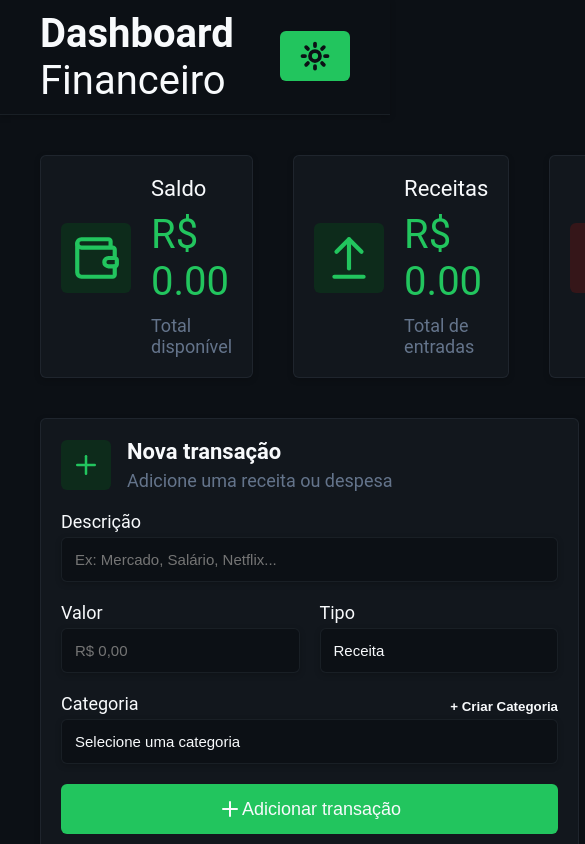
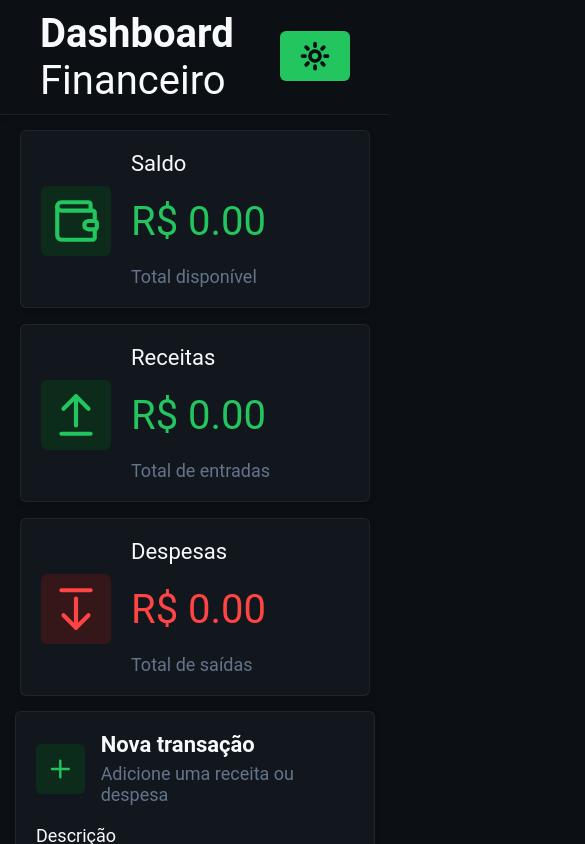
Before and after one commit to HenriqueCunha02/finance_dashboard, a React (Vite) app: page / in a window 390 px wide. Shown: the top 844 px of the page, 585 px wide, since content can reach past the window. Built offline with nearby package versions, Linux system fonts and the light colour scheme.

Commit message:
style: improve UI feedback and responsiveness

```diff
--- a/src/components/CategoryModal/index.tsx
+++ b/src/components/CategoryModal/index.tsx
@@ -2,6 +2,7 @@ import { useState } from 'react';
 import styles from './styles.module.css';
 import { useFinanceContext } from '../../contexts/useFinanceContext';
 import { FinanceActionTypes } from '../../contexts/financeActions';
+import toast from 'react-hot-toast';
 
 type CategoryModalProps = {
   onClose: () => void;
@@ -12,20 +13,25 @@ export function CategoryModal({ onClose }: CategoryModalProps) {
 
   const [category, setCategory] = useState('');
 
-  function handleCreateCategory(category: string) {
+  function handleCreateCategory(category: string): boolean {
     const newCategory = category.trim();
 
     if (newCategory === '') {
-      return alert('Categoria vazia...');
+      toast.error('Categoria vazia...');
+      return false;
     }
 
     if (state.categories.includes(newCategory)) {
-      return alert('Essa categoria já existe.');
+      toast.error('Essa categoria já existe.');
+      return false;
     }
     dispatch({
       type: FinanceActionTypes.CREATE_CATEGORY,
       payload: newCategory,
     });
+
+    toast.success('Categoria criada com sucesso');
+    return true;
   }
 
   return (
@@ -47,8 +53,10 @@ export function CategoryModal({ onClose }: CategoryModalProps) {
             className={styles.createButton}
             type='button'
             onClick={() => {
-              handleCreateCategory(category);
-              onClose();
+              const created = handleCreateCategory(category);
+              if (created) {
+                onClose();
+              }
             }}
           >
             Criar categoria
--- a/src/components/Header/index.tsx
+++ b/src/components/Header/index.tsx
@@ -2,12 +2,40 @@ import { MoonIcon, SunIcon } from 'lucide-react';
 import styles from './styles.module.css';
 import { useFinanceContext } from '../../contexts/useFinanceContext';
 import { FinanceActionTypes } from '../../contexts/financeActions';
+import toast from 'react-hot-toast';
 
 export function Header() {
   const { state, dispatch } = useFinanceContext();
 
   function handleToggleTheme() {
     dispatch({ type: FinanceActionTypes.TOGGLE_THEME });
+
+    return state.theme !== 'dark'
+      ? toast('Escureceu!', {
+          icon: '🌑',
+          style: {
+            borderRadius: '6px',
+            background: '#f8f9fa',
+            color: '#000',
+          },
+        })
+      : toast('Clareou!', {
+          icon: '🌞',
+          style: {
+            borderRadius: '6px',
+            background: '#f8f9fa',
+            color: '#000',
+          },
+        });
+
+    toast('Hello Darkness!', {
+      icon: '👏',
+      style: {
+        borderRadius: '10px',
+        background: '#333',
+        color: '#fff',
+      },
+    });
   }
 
   return (
--- a/src/components/Header/styles.module.css
+++ b/src/components/Header/styles.module.css
@@ -25,8 +25,12 @@
 }
 
 .buttonTheme :hover {
+  background-color: var(--color-primary-hover);
+  transition: 0.2s;
+}
+
+.buttonTheme:active {
   opacity: 60%;
-  transition: 0.2s;
 }
 
 .icon {
--- a/src/components/Summary/styles.module.css
+++ b/src/components/Summary/styles.module.css
@@ -77,3 +77,34 @@
   color: var(--color-text-muted);
   margin-top: 10px;
 }
+
+@media (max-width: 1200px) {
+  .container {
+    margin-bottom: -22px;
+    padding: 0px 20px;
+    margin: 15px 0px;
+    flex-wrap: wrap;
+    gap: 16px;
+  }
+
+  .summary {
+    margin: 0px;
+    align-items: center;
+    justify-content: center;
+    min-height: 100px;
+  }
+
+  .summary:first-child {
+    flex-basis: 100%;
+  }
+
+  .summary:not(:first-child) {
+    flex: 1;
+  }
+}
+
+@media (max-width: 768px) {
+  .container {
+    flex-direction: column;
+  }
+}
--- a/src/components/TransactionForm/index.tsx
+++ b/src/components/TransactionForm/index.tsx
@@ -1,12 +1,14 @@
-import { Plus } from 'lucide-react';
-
-import styles from './styles.module.css';
-import { useState } from 'react';
 import { CategoryModal } from '../CategoryModal';
 import type { TransactionModel } from '../../models/transactionModel';
 import { useFinanceContext } from '../../contexts/useFinanceContext';
 import { FinanceActionTypes } from '../../contexts/financeActions';
+
+import { useState } from 'react';
+
+import { Plus } from 'lucide-react';
 import toast from 'react-hot-toast';
+
+import styles from './styles.module.css';
 
 export function TransactionForm() {
   const { state, dispatch } = useFinanceContext();
@@ -33,7 +35,7 @@ export function TransactionForm() {
       return;
     }
 
-    if (category === '') {
+    if (category.trim() === '') {
       toast.error('Selecione uma categoria');
       return;
     }
@@ -51,6 +53,8 @@ export function TransactionForm() {
       type: FinanceActionTypes.ADD_TRANSACTION,
       payload: newTransaction,
     });
+
+    toast.success('Transação criada com sucesso');
 
     event.currentTarget.reset();
   }
--- a/src/components/TransactionForm/styles.module.css
+++ b/src/components/TransactionForm/styles.module.css
@@ -57,6 +57,15 @@ input {
   font-size: 1.5rem;
   appearance: none;
   cursor: pointer;
+  transition: 0.2s;
+}
+
+input:focus {
+  border: 1px solid var(--color-success);
+}
+
+select:focus {
+  border: 1px solid var(--color-success);
 }
 
 .description {
@@ -97,8 +106,8 @@ input {
 
 .submitButton {
   display: flex;
-  background-color: var(--color-success);
-  color: var(--color-text-primary);
+  background-color: var(--color-primary-hover);
+  color: #f8fafc;
   font-size: 1.8rem;
   border: none;
   border-radius: 6px;
@@ -111,5 +120,16 @@ input {
 }
 
 .submitButton:hover {
-  background-color: var(--color-success-background);
+  opacity: 85%;
 }
+
+.submitButton:active {
+  opacity: 60%;
+}
+
+@media (max-width: 1200px) {
+  .container {
+    width: auto;
+    margin: 0px 15px 15px 15px;
+  }
+}
--- a/src/components/TransactionList/styles.module.css
+++ b/src/components/TransactionList/styles.module.css
@@ -135,3 +135,10 @@ li .amountNegative {
   border: none;
   cursor: pointer;
 }
+
+@media (max-width: 1200px) {
+  .container {
+    width: auto;
+    margin: 0px 20px 20px 20px;
+  }
+}
--- a/src/pages/Home/styles.module.css
+++ b/src/pages/Home/styles.module.css
@@ -6,3 +6,9 @@ footer {
   text-align: center;
   color: var(--color-text-secondary);
 }
+
+@media (max-width: 1200px) {
+  .container {
+    flex-direction: column;
+  }
+}
```
